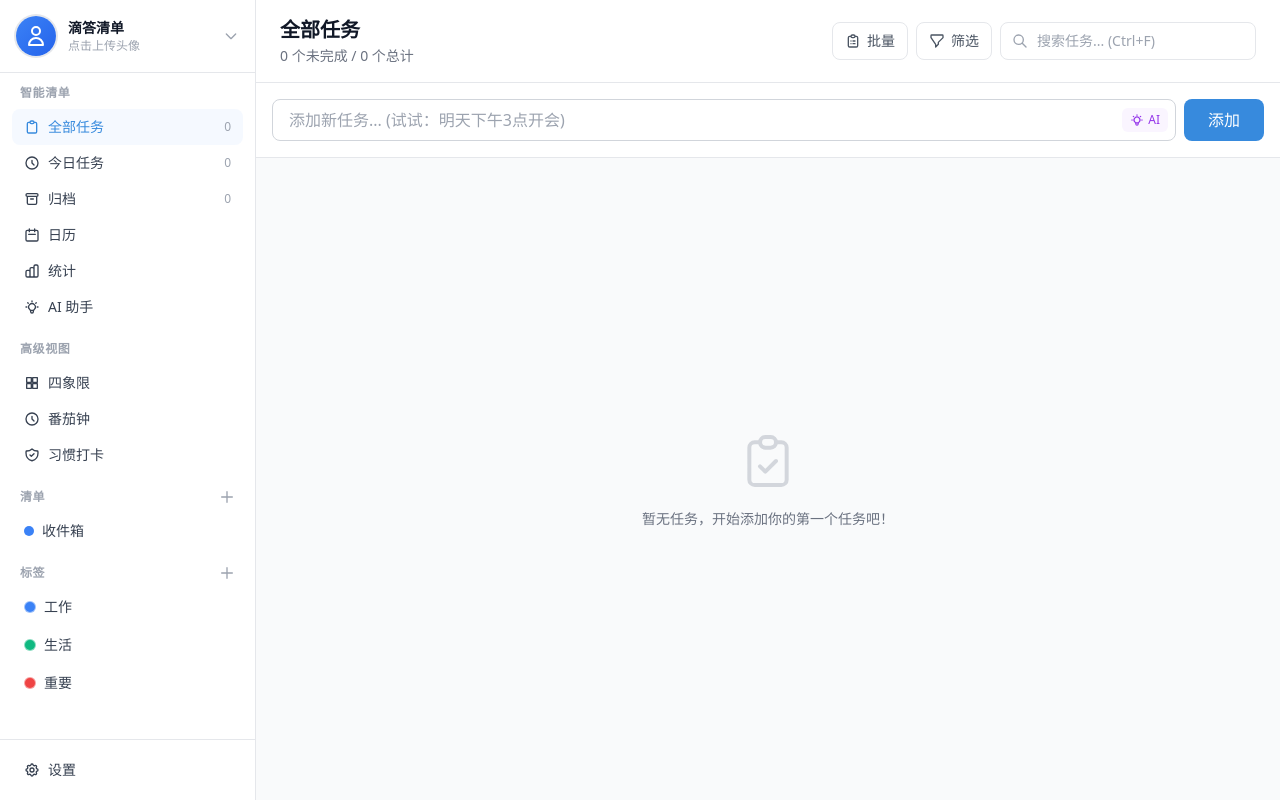
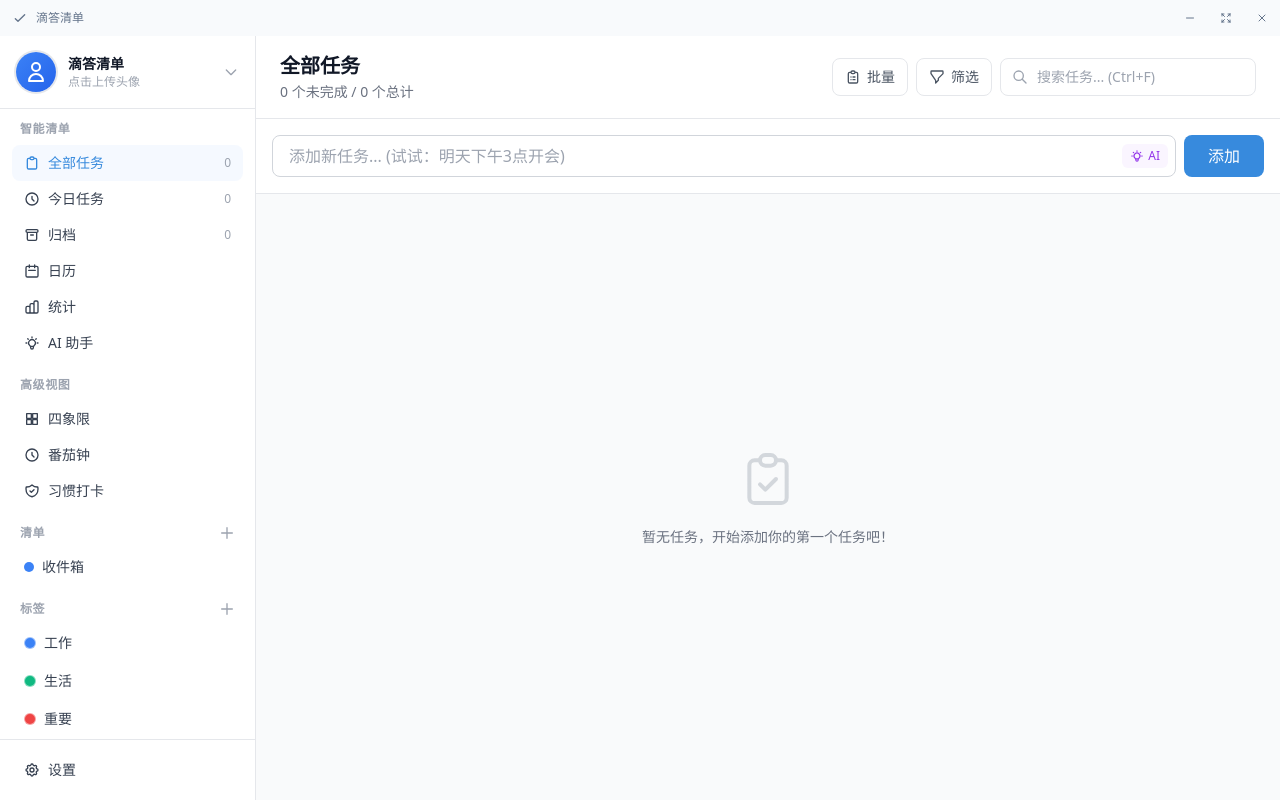
Before and after one commit to Lukeli1/dida-clone, a React (Vite) app: page / in a window 1280 px wide. Built offline with nearby package versions, Linux system fonts and the light colour scheme.

Commit message:
release: v1.17.0 - 自定义HTML标题栏

```diff
--- a/package.json
+++ b/package.json
@@ -1,6 +1,6 @@
 {
   "name": "dida-clone",
-  "version": "1.16.0",
+  "version": "1.17.0",
   "private": true,
   "type": "module",
   "scripts": {
--- a/src-tauri/tauri.conf.json
+++ b/src-tauri/tauri.conf.json
@@ -1,7 +1,7 @@
 {
   "$schema": "https://schema.tauri.app/config/2",
   "productName": "滴答清单",
-  "version": "1.16.0",
+  "version": "1.17.0",
   "identifier": "com.dida.local",
   "build": {
     "beforeDevCommand": "npm run dev",
@@ -20,7 +20,9 @@
         "minHeight": 600,
         "resizable": true,
         "fullscreen": false,
-        "dragDropEnabled": false
+        "dragDropEnabled": false,
+        "decorations": false,
+        "shadow": false
       }
     ],
     "security": {
--- a/src/App.tsx
+++ b/src/App.tsx
@@ -4,6 +4,7 @@ import {
   startOfMonth, endOfMonth, startOfWeek, endOfWeek, eachDayOfInterval, format, isSameMonth,
 } from 'date-fns'
 import { zhCN } from 'date-fns/locale'
+import { TitleBar } from './components/TitleBar'
 import { Sidebar } from './components/Sidebar'
 import { TaskDetail } from './components/TaskDetail'
 import { TaskItem } from './components/TaskItem'
@@ -164,7 +165,9 @@ function App() {
       : lists.find((l) => l.id === selectedListId)?.name || '未知清单'
 
   return (
-    <div className="flex h-screen bg-gray-50 overflow-hidden">
+    <div className="flex flex-col h-screen bg-gray-50 overflow-hidden">
+      <TitleBar />
+      <div className="flex flex-1 overflow-hidden">
       <Sidebar
         lists={lists}
         tags={tags}
@@ -677,6 +680,7 @@ function App() {
           onCreateSubtask={actions.handleCreateSubtask}
         />
       )}
+      </div>
     </div>
   )
 }
--- /dev/null
+++ b/src/components/TitleBar.tsx
@@ -0,0 +1,82 @@
+import { useState, useEffect } from 'react'
+import { invoke } from '@tauri-apps/api/core'
+
+export function TitleBar() {
+  const [isMaximized, setIsMaximized] = useState(false)
+
+  useEffect(() => {
+    // 检测当前是否已最大化
+    invoke<boolean>('window_is_maximized')
+      .then(setIsMaximized)
+      .catch(() => {})
+  }, [])
+
+  // 监听窗口大小变化（通过 resize 事件粗略检测最大化状态）
+  useEffect(() => {
+    function checkMaximize() {
+      invoke<boolean>('window_is_maximized')
+        .then(setIsMaximized)
+        .catch(() => {})
+    }
+    window.addEventListener('resize', checkMaximize)
+    return () => window.removeEventListener('resize', checkMaximize)
+  }, [])
+
+  return (
+    <div
+      data-tauri-drag-region
+      className="flex items-center justify-between h-9 shrink-0 select-none"
+      style={{ backgroundColor: 'var(--titlebar-bg, #1e293b)' }}
+    >
+      {/* 左侧：应用名称 */}
+      <div className="flex items-center gap-2 pl-3">
+        <svg className="w-4 h-4" fill="none" stroke="currentColor" viewBox="0 0 24 24" style={{ color: 'var(--titlebar-fg, #94a3b8)' }}>
+          <path strokeLinecap="round" strokeLinejoin="round" strokeWidth={2} d="M5 13l4 4L19 7" />
+        </svg>
+        <span className="text-xs font-medium" style={{ color: 'var(--titlebar-fg, #94a3b8)' }}>
+          滴答清单
+        </span>
+      </div>
+
+      {/* 右侧：窗口控制按钮 */}
+      <div className="flex items-center h-full">
+        <button
+          onClick={() => invoke('window_minimize')}
+          className="h-full px-3 hover:bg-white/10 transition-colors flex items-center"
+          style={{ color: 'var(--titlebar-fg, #94a3b8)' }}
+          aria-label="最小化"
+        >
+          <svg className="w-3 h-3" fill="none" stroke="currentColor" viewBox="0 0 24 24">
+            <path strokeLinecap="round" strokeWidth={2} d="M5 12h14" />
+          </svg>
+        </button>
+        <button
+          onClick={() => invoke('window_toggle_maximize')}
+          className="h-full px-3 hover:bg-white/10 transition-colors flex items-center"
+          style={{ color: 'var(--titlebar-fg, #94a3b8)' }}
+          aria-label={isMaximized ? '还原' : '最大化'}
+        >
+          {isMaximized ? (
+            <svg className="w-3 h-3" fill="none" stroke="currentColor" viewBox="0 0 24 24">
+              <path strokeLinecap="round" strokeWidth={2} d="M8 8v6a2 2 0 002 2h6M16 16v-6a2 2 0 00-2-2H8" />
+            </svg>
+          ) : (
+            <svg className="w-3 h-3" fill="none" stroke="currentColor" viewBox="0 0 24 24">
+              <path strokeLinecap="round" strokeWidth={2} d="M4 8V4m0 0h4M4 4l5 5m11-1V4m0 0h-4m4 0l-5 5M4 16v4m0 0h4m-4 0l5-5m11 5l-5-5m5 5v-4m0 4h-4" />
+            </svg>
+          )}
+        </button>
+        <button
+          onClick={() => invoke('window_close')}
+          className="h-full px-3 hover:bg-red-500/80 transition-colors flex items-center"
+          style={{ color: 'var(--titlebar-fg, #94a3b8)' }}
+          aria-label="关闭"
+        >
+          <svg className="w-3 h-3" fill="none" stroke="currentColor" viewBox="0 0 24 24">
+            <path strokeLinecap="round" strokeWidth={2} d="M6 18L18 6M6 6l12 12" />
+          </svg>
+        </button>
+      </div>
+    </div>
+  )
+}
--- a/src/index.css
+++ b/src/index.css
@@ -82,6 +82,33 @@ body {
     'Helvetica Neue', Arial, 'Noto Sans', sans-serif);
   -webkit-font-smoothing: antialiased;
   -moz-osx-font-smoothing: grayscale;
+}
+
+/* ============ 自定义标题栏 ============ */
+:root {
+  --titlebar-bg: #1e293b;
+  --titlebar-fg: #94a3b8;
+}
+
+/* 浅色模式下标题栏颜色 */
+:root:not(.dark) {
+  --titlebar-bg: #f8fafc;
+  --titlebar-fg: #64748b;
+}
+
+/* 标题栏按钮 hover 效果 */
+[data-tauri-drag-region] button:hover:not(:last-child) {
+  background-color: rgba(255, 255, 255, 0.08) !important;
+}
+
+:root:not(.dark) [data-tauri-drag-region] button:hover:not(:last-child) {
+  background-color: rgba(0, 0, 0, 0.06) !important;
+}
+
+/* 关闭按钮 */
+[data-tauri-drag-region] button:last-child:hover {
+  background-color: rgba(239, 68, 68, 0.7) !important;
+  color: #fff !important;
 }
 
 /* ============ 卡片组件样式 ============ */
```
Also changed, not shown: 2 other files (tests, documents, lock files or other folders).
